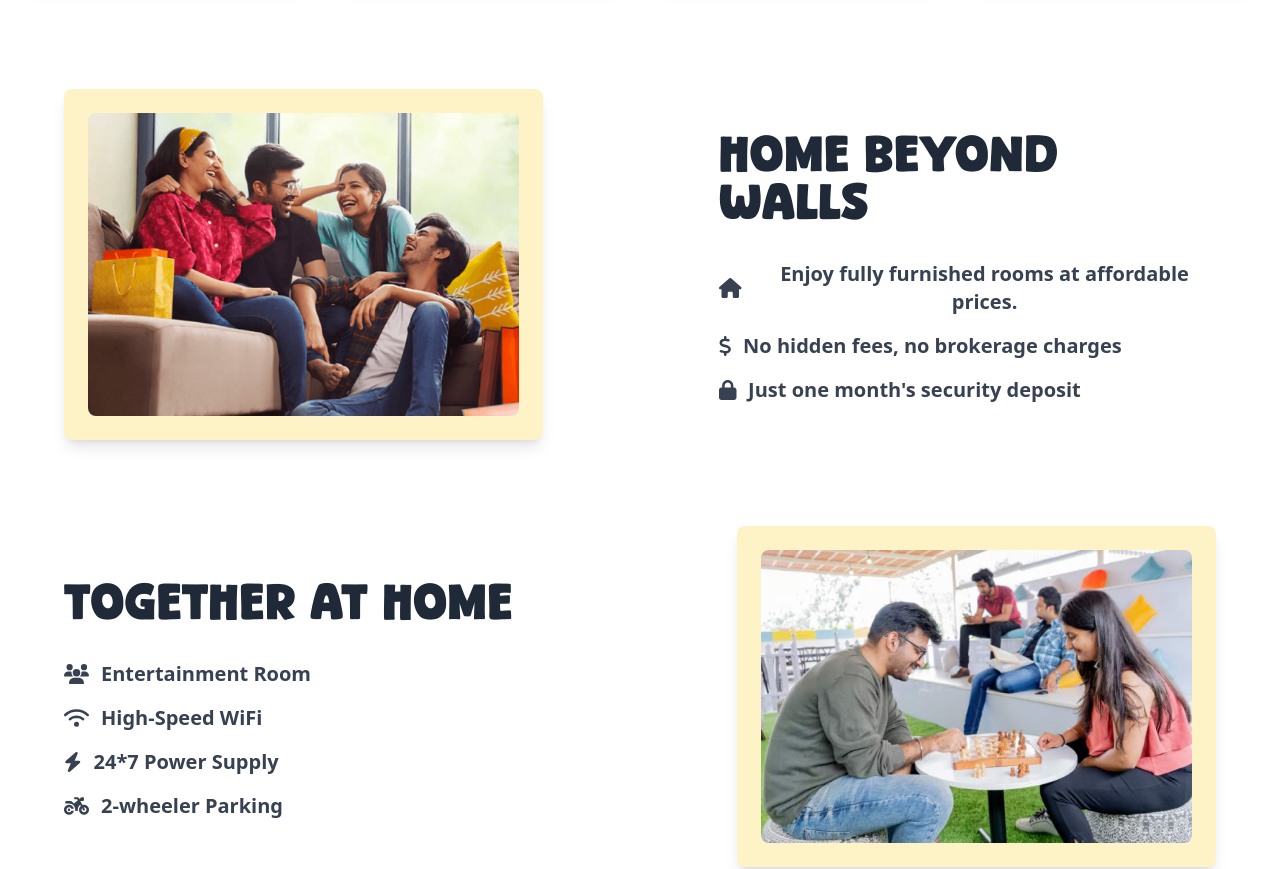
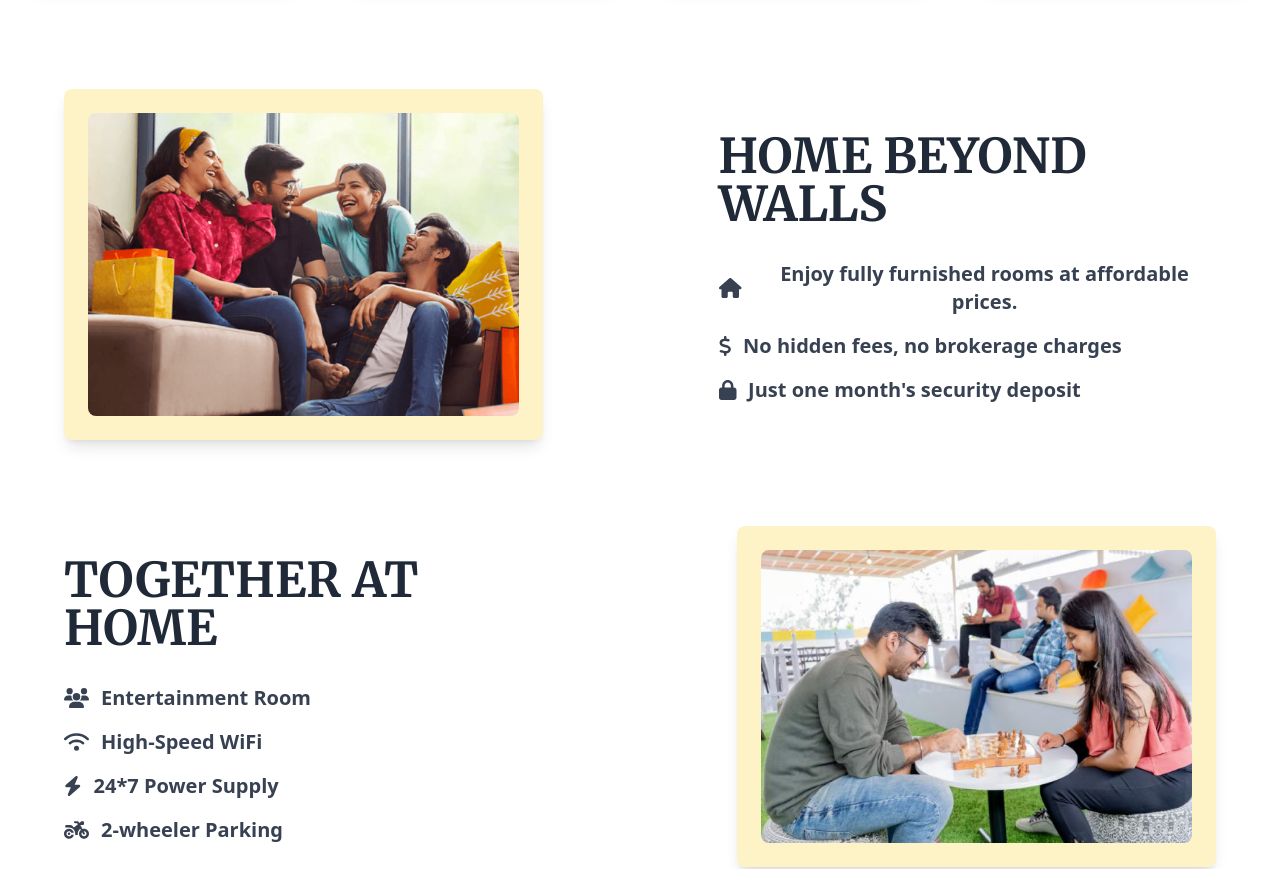
Before and after one commit to Satya01jeet/qubenest, a React (Vite) app in the folder client/: page / in a window 1280 px wide. Shown: the part 1300-2169 px from the top of the page. Built offline with nearby package versions, Linux system fonts and the light colour scheme; a web font is replaced by a local one.

Commit message:
merge issue

```diff
--- a/client/src/components/Feature.jsx
+++ b/client/src/components/Feature.jsx
@@ -111,7 +111,7 @@ const Feature = () => {
                     <div className={`w-fit md:w-1/2 max-w-xl md:max-w-none
                         ${section.id % 2 === 0 ? 'md:pr-8 lg:pr-12' : 'md:pl-8 lg:pl-12'}`}
                     >
-                        <h2 className="text-3xl md:text-4xl lg:text-5xl mb-6 lg:mb-8 text-start md:text-start text-gray-800 font-winterSelfie">
+                        <h2 className="text-2xl font-bold md:text-4xl lg:text-5xl mb-6 lg:mb-8 text-start md:text-start text-gray-800 font-merriWeather">
                             {section.title}
                         </h2>
                         <ul className="flex flex-col justify-center md:text-center text-base md:text-lg lg:text-xl font-semibold text-gray-700 space-y-4 max-w-fit">
--- a/client/src/components/Location.jsx
+++ b/client/src/components/Location.jsx
@@ -4,7 +4,7 @@ import { MapPin, Clock, Phone, Mail, Navigation } from 'lucide-react';
 const LocationSection = () => {
   const businessInfo = {
     name: "Qubenest Elite Co-living PG",
-    address: "Near Manyata Tech Park, Bangalore",
+    address: "Site No-16, Bus point, Survey No -141, Service Rd, Nagawara, Bengaluru, Karnataka 560045",
     phone: "+1 (234) 567-8900", // Replace with actual phone
     email: "contact@qubenest.com", // Replace with actual email
     hours: [
```
